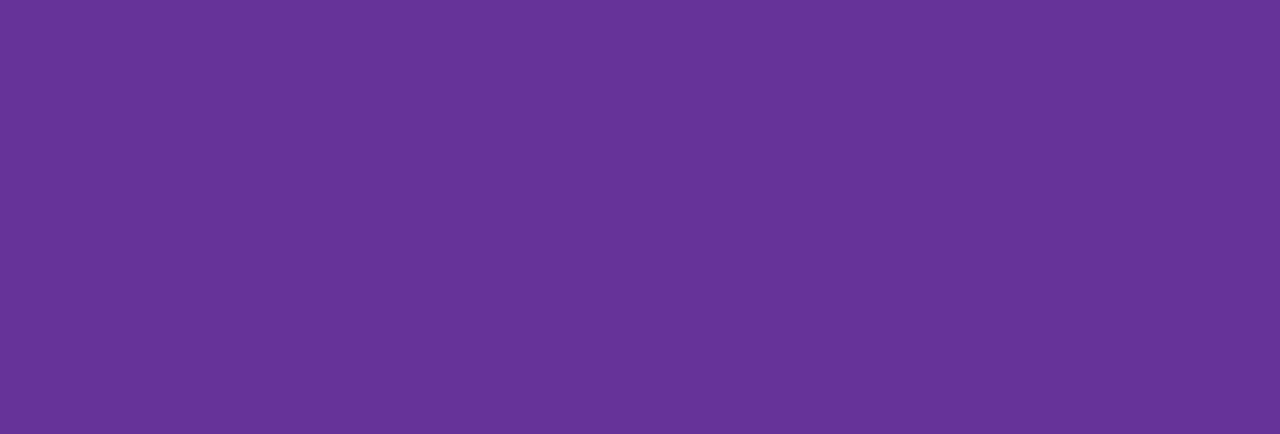
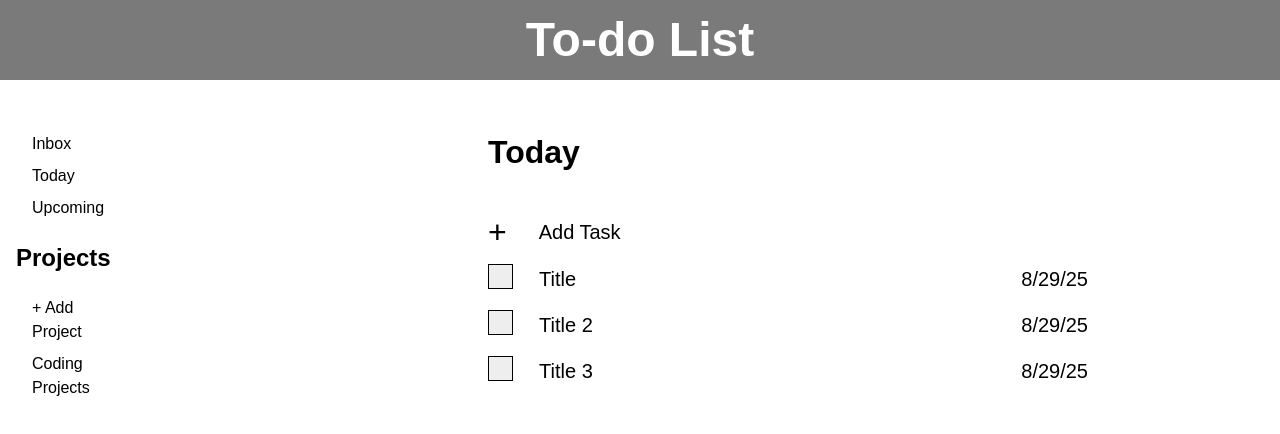
Before and after one commit to TomTatertot/todo-list, a website built with webpack: page src/template.html in a window 1280 px wide. Built offline with nearby package versions, Linux system fonts and the light colour scheme.

Commit message:
late commit. add html rough draft, Item class, Project class, and itemUtils helper functions

```diff
--- a/package.json
+++ b/package.json
@@ -24,5 +24,8 @@
     "webpack": "^5.101.3",
     "webpack-cli": "^6.0.1",
     "webpack-dev-server": "^5.2.2"
+  },
+  "dependencies": {
+    "date-fns": "^4.1.0"
   }
 }
--- a/src/greeting.js
+++ /dev/null
@@ -1,2 +0,0 @@
-// greeting.js
-export const greeting = "Hello, Odinite!";
--- a/src/index.js
+++ b/src/index.js
@@ -1,5 +1,35 @@
 // index.js
 import "./styles.css";
-import { greeting } from "./greeting.js";
+import "./reset.css"
+import Project from "./project.js";
+import {addItem, removeItemByID} from "./taskUtils.js";
 
-console.log(greeting);
+
+// const todoItem = new Item("title", "random description here", "8/19/25", "high")
+const todayProjects = new Project("Coding Projects");
+
+todayProjects.addItem({
+    title: "title",
+    description: "random description",
+    dueDate: "8/20/25",
+    priority: "high"
+});
+
+console.log("Before remove:", JSON.stringify(todayProjects.itemList, null, 2));
+
+const itemID = todayProjects.itemList[0].ID;
+const item = todayProjects.getItemById(itemID);
+console.log(item);
+
+item.toggleCompleted();
+item.update({
+    title: "changedTitle",
+    description: "changed",
+})
+console.log(item);
+
+
+
+todayProjects.removeItemByID(itemID);
+
+console.log("After remove:", JSON.stringify(todayProjects.itemList, null, 2));
--- /dev/null
+++ b/src/nav.js
@@ -0,0 +1,5 @@
+//inbox, today, upcoming
+
+export function loadInbox(){
+
+}
--- /dev/null
+++ b/src/project.js
@@ -0,0 +1,23 @@
+import { el } from "date-fns/locale";
+import Task from "./task.js";
+import {addTask, removeTaskByID, getTaskById} from "./taskUtils.js";
+
+export default class Project{
+    taskList = [];
+
+    constructor(name){
+        this.name = name;
+    }
+
+    addTask(...task){
+        addTask(this.taskList, ...task);
+    }
+
+    removeTaskByID(taskID){
+        removeTaskByID(this.taskList, taskID);
+    }
+
+    getTaskById(taskID){
+        return getTaskById(this.taskList, taskID);
+    }
+}
--- /dev/null
+++ b/src/reset.css
@@ -0,0 +1,54 @@
+/*
+  Josh's Custom CSS Reset
+  https://www.joshwcomeau.com/css/custom-css-reset/
+*/
+
+*, *::before, *::after {
+  box-sizing: border-box;
+}
+
+* {
+  margin: 0;
+  padding: 0;
+}
+
+@media (prefers-reduced-motion: no-preference) {
+  html {
+    interpolate-size: allow-keywords;
+  }
+}
+
+body {
+  line-height: 1.5;
+  -webkit-font-smoothing: antialiased;
+}
+
+img, picture, video, canvas, svg {
+  display: block;
+  max-width: 100%;
+}
+
+input, button, textarea, select {
+  font: inherit;
+}
+
+p, h1, h2, h3, h4, h5, h6 {
+  overflow-wrap: break-word;
+}
+
+p {
+  text-wrap: pretty;
+}
+h1, h2, h3, h4, h5, h6 {
+  text-wrap: balance;
+}
+
+#root, #__next {
+  isolation: isolate;
+}
+
+button{
+    padding: 0;
+    border: none;
+    background-color: transparent;
+}
--- a/src/styles.css
+++ b/src/styles.css
@@ -1,4 +1,189 @@
 /* styles.css */
-body {
-  background-color: rebeccapurple;
+
+body{
+  font-family: sans-serif;
 }
+
+header{
+  display: flex;
+  justify-content: center;
+  align-items: center;
+
+  height:10vh;
+
+  background-color: rgba(0, 0, 0, 0.52);
+  color: white;
+  font-size: 1.5rem;
+}
+
+.content{
+  display: flex;
+  flex-direction: row;
+  gap: 10rem;
+
+  padding-top: 3rem;
+}
+
+nav {
+  display: flex;
+  flex-direction: column;
+  justify-content: left;
+
+  height: 90vh;
+  width: 15vw;
+
+
+  font-size: 1rem;
+}
+
+nav h1 {
+  padding-left: 1rem;
+  margin: 1rem 0;
+}
+
+.home, .projects{
+  display: flex;
+  flex-direction: column;
+  /* gap: .5rem; */
+}
+
+nav button{
+  border: none;
+  text-align: start;
+  padding: 0.25rem 2rem;
+  background-color: inherit;
+}
+
+nav button:hover{
+  background-color: rgba(0, 0, 0, 0.1);
+  cursor: pointer;
+}
+
+.right{
+  width: 85vw;
+  /* text-align: left; */
+  /* padding: 0 4rem; */
+  font-size:1.25rem;
+  margin: 0 10rem;
+
+}
+
+.right h1{
+  font-size: 2rem;
+  margin-bottom: 2rem;
+  padding: 0 2rem;
+}
+
+.task{
+  display: flex;
+  /* align-items: center; */
+  gap: 1rem;
+  padding: 0.5rem 2rem;
+}
+
+.task:hover{
+  background-color: rgba(0, 0, 0, 0.205);
+}
+
+.task-data {
+  display: flex;
+  flex-grow: 1;
+  /* flex-direction: row;/ */
+  justify-content: space-between;
+  /* padding: 1rem 2rem; */
+  /* margin-right: 15rem; */
+  /* background-color: rgba(10, 10, 10, 0.105); */
+  border-radius: 10px;
+  font-size: 1.25rem;
+}
+
+.task-unchecked{
+  width: 15px;
+  height: 15px;
+  border: 1px solid black;
+  border-radius: 50%;
+}
+
+.container {
+  display: block;
+  position: relative;
+  padding-left: 35px;
+  margin-bottom: 12px;
+  cursor: pointer;
+  font-size: 22px;
+  -webkit-user-select: none;
+  -moz-user-select: none;
+  -ms-user-select: none;
+  user-select: none;
+}
+
+/* Hide the browser's default checkbox */
+.container input {
+  position: absolute;
+  opacity: 0;
+  cursor: pointer;
+  height: 0;
+  width: 0;
+}
+
+/* Create a custom checkbox */
+.checkmark {
+  position: absolute;
+  top: 0;
+  left: 0;
+  height: 25px;
+  width: 25px;
+  border: 1px solid black;
+  background-color: #eee;
+}
+
+
+/* When the checkbox is checked, add a blue background */
+.container input:checked ~ .checkmark {
+  background-color: #2196F3;
+}
+
+/* Create the checkmark/indicator (hidden when not checked) */
+.checkmark:after {
+  content: "";
+  position: absolute;
+  display: none;
+}
+
+/* Show the checkmark when checked */
+.container input:checked ~ .checkmark:after {
+  display: block;
+}
+
+/* Style the checkmark/indicator */
+.container .checkmark:after {
+  left: 9px;
+  top: 3px;
+  width: 6px;
+  height: 15px;
+  border: solid white;
+  border-width: 0 3px 3px 0;
+  -webkit-transform: rotate(45deg);
+  -ms-transform: rotate(45deg);
+  transform: rotate(45deg);
+}
+
+.add-task-button{
+  display: flex;
+  align-items: center;
+  gap: 2rem;
+  padding: 0 2rem;
+  width: 100%;
+  &:hover{
+    background-color: rgba(0, 0, 0, 0.205);
+  }
+
+  span {
+    font-size: 2rem;
+  }
+}
+
+.add-task-button:hover {
+  /* background-color: rgba(0, 0, 0, 0.205); */
+
+}
--- /dev/null
+++ b/src/task.js
@@ -0,0 +1,25 @@
+export default class Task{
+    ID  = crypto.randomUUID();
+    completed = false;
+
+    constructor({title, description, dueDate, priority}){
+        this.title = title;
+        this.description = description;
+        this.dueDate = dueDate;
+        this.priority = priority;
+    }
+
+    toggleCompleted(){
+        this.completed = !this.completed;
+    }
+
+    update({title, description, dueDate, priority}){
+        this.title = title;
+        this.description = description;
+        this.dueDate = dueDate;
+        this.priority = priority;
+    }
+
+
+
+}
--- /dev/null
+++ b/src/taskUtils.js
@@ -0,0 +1,15 @@
+import Task from "./task.js"
+
+export function addTask(taskList, ...taskData) {
+    taskList.push(new Task(...taskData));
+}
+
+export function removeTaskByID(taskList, taskID) {
+    let taskIndex = taskList.findIndex(task => task.ID === taskID);
+    if (taskIndex !== -1)
+        taskList.splice(taskIndex, 1);
+}
+
+export function getTaskById(taskList, taskID){
+    return taskList.find(task => task.ID === taskID);
+}
--- a/src/template.html
+++ b/src/template.html
@@ -0,0 +1,72 @@
+<!DOCTYPE html>
+<html lang="en">
+
+<head>
+    <meta charset="UTF-8">
+    <meta name="viewport" content="width=device-width, initial-scale=1.0">
+    <title>Document</title>
+</head>
+
+<body>
+    <header>
+        <h1>To-do List</h1>
+    </header>
+    <div class="content">
+        <nav class="left">
+            <div class="home">
+                <button>Inbox</button>
+                <button>Today</button>
+                <button>Upcoming</button>
+            </div>
+            <h1>Projects</h1>
+            <div class="projects">
+                <button>+ Add Project</button>
+                <button>Coding Projects</button>
+            </div>
+        </nav>
+        <div class="right">
+            <h1>Today</h1>
+
+            <!-- <div class="task">
+                <div class="task-unchecked"></div>
+                <div class="task-data">
+                    <p class="task-title">Title</p>
+                    <p class="task-date">8/29/25</p>
+                </div>
+            </div> -->
+            <button class="add-task-button"><span>+</span>Add Task</button>
+            <div class="task">
+                <label class="container">
+                    <input type="checkbox">
+                    <span class="checkmark"></span>
+                </label>
+                <div class="task-data">
+                    <p class="task-title">Title</p>
+                    <p class="task-date">8/29/25</p>
+                </div>
+            </div>
+            <div class="task">
+                <label class="container">
+                    <input type="checkbox">
+                    <span class="checkmark"></span>
+                </label>
+                <div class="task-data">
+                    <p class="task-title">Title 2</p>
+                    <p class="task-date">8/29/25</p>
+                </div>
+            </div>
+            <div class="task">
+                <label class="container">
+                    <input type="checkbox">
+                    <span class="checkmark"></span>
+                </label>
+                <div class="task-data">
+                    <p class="task-title">Title 3</p>
+                    <p class="task-date">8/29/25</p>
+                </div>
+            </div>
+        </div>
+    </div>
+</body>
+
+</html>
```
Also changed, not shown: 1 other file.
